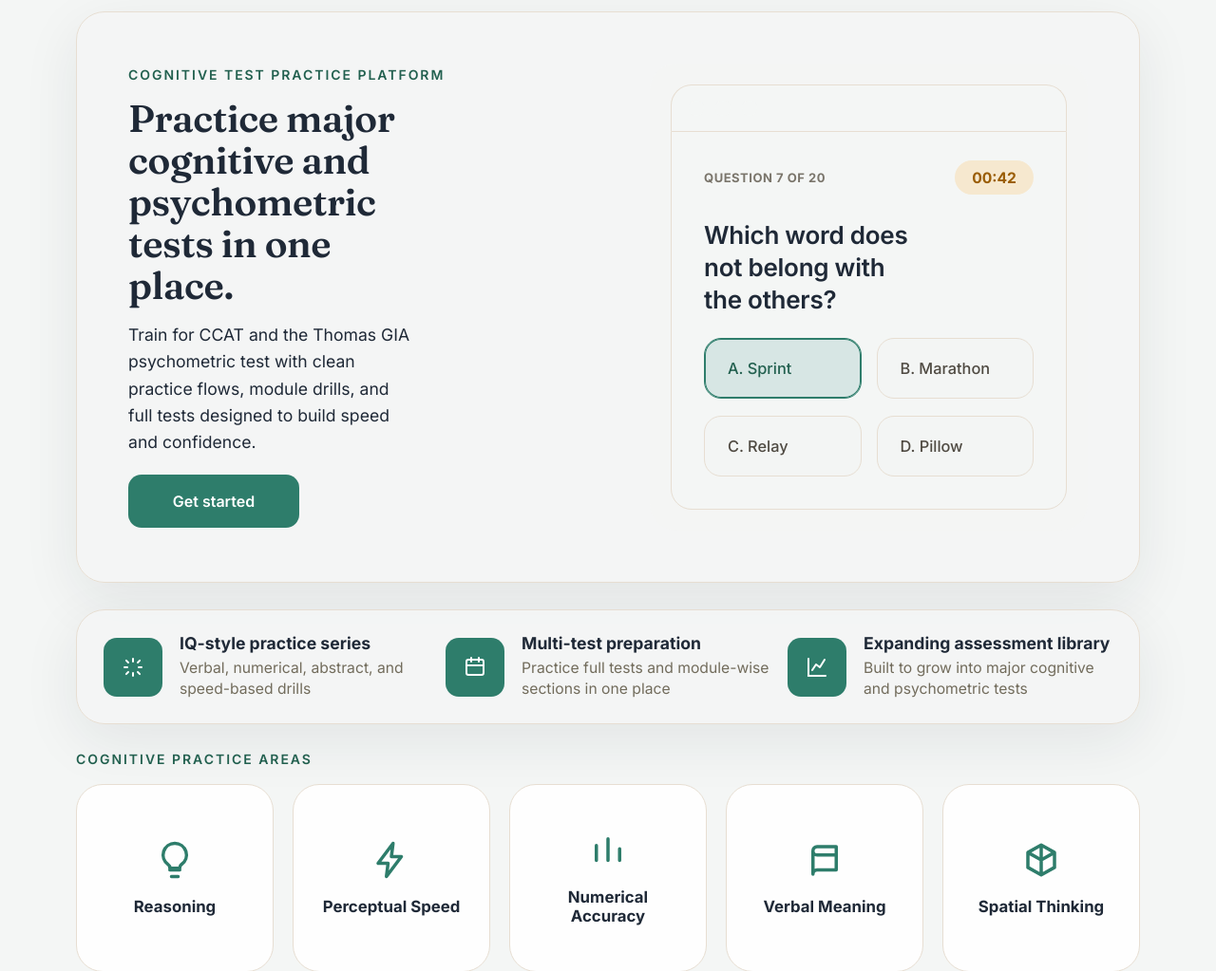
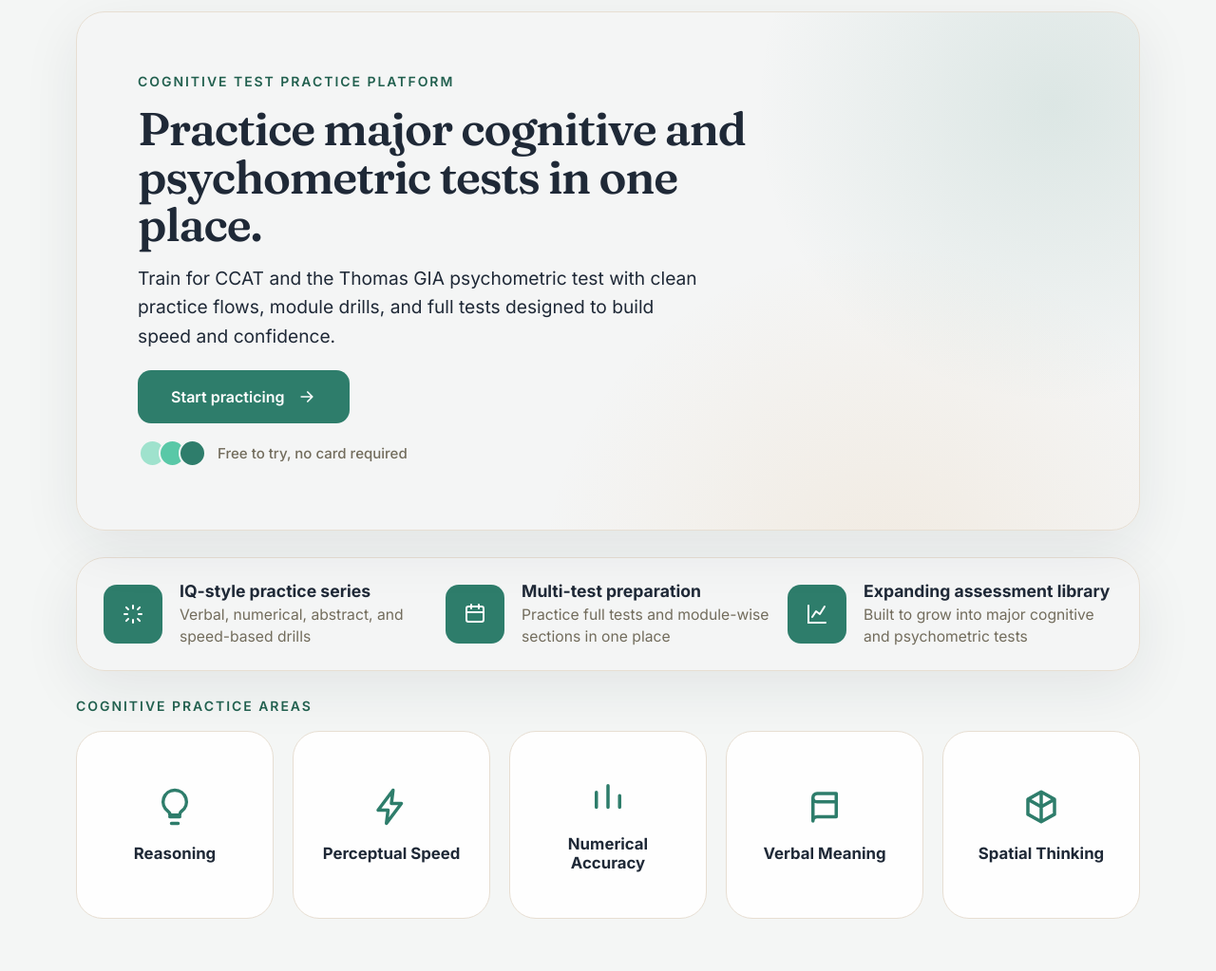
Before and after one commit to Abhijeet103/ThomasGia, a Django app: page / in a window 1280 px wide. Shown: the part 72-1095 px from the top of the page at 95% size. Run offline with Django 5.2, Linux system fonts and the light colour scheme; data comes from the database, SQL or seed files in the repository.

Commit message:
hero chnage

```diff
--- a/static/css/site.css
+++ b/static/css/site.css
@@ -440,33 +440,39 @@ body.is-loading .page-main-content {
 }
 
 .home-hero-card {
-  display: grid;
-  grid-template-columns: minmax(0, 1fr) minmax(360px, 0.92fr);
-  gap: 48px;
-  padding: 54px;
-  align-items: center;
+  position: relative;
+  overflow: hidden;
+  display: grid;
+  min-height: clamp(390px, 48vh, 500px);
+  padding: clamp(44px, 5vw, 66px);
+  align-items: center;
+  background:
+    radial-gradient(circle at 92% 18%, rgba(46, 125, 107, 0.12), transparent 28%),
+    radial-gradient(circle at 76% 112%, rgba(214, 138, 44, 0.1), transparent 35%),
+    rgba(var(--bg-rgb), 0.9);
 }
 
 .home-hero-copy {
   display: grid;
   gap: 16px;
+  width: min(100%, 1080px);
   align-content: start;
 }
 
 .home-hero-copy h1 {
   margin: 0;
-  max-width: 12ch;
-  line-height: 1.1;
-  letter-spacing: -0.01em;
-  font-size: 2.5rem;
+  max-width: 20ch;
+  line-height: 1.04;
+  letter-spacing: -0.025em;
+  font-size: clamp(2.5rem, 3.8vw, 3.75rem);
   font-family: var(--font-display);
   font-weight: 600;
 }
 
 .home-hero-copy p {
   margin: 0;
-  max-width: 27ch;
-  font-size: 1.1rem;
+  max-width: 49ch;
+  font-size: clamp(1.08rem, 1.5vw, 1.25rem);
   line-height: 1.6;
   font-family: var(--font-body);
 }
@@ -481,113 +487,64 @@ body.is-loading .page-main-content {
   font-family: var(--font-body);
 }
 
+.home-hero-actions {
+  display: flex;
+  align-items: center;
+  margin-top: 4px;
+}
+
 .home-hero-cta {
-  min-width: 180px;
-  margin-top: 4px;
+  min-width: 220px;
+  gap: 14px;
   justify-self: start;
 }
 
-.home-hero-preview {
-  display: flex;
-  justify-content: center;
-}
-
-.home-browser-frame {
-  width: min(100%, 540px);
-  padding: 22px;
-  border-radius: 28px;
-  background: rgba(var(--bg-rgb), 0.82);
-}
-
-.home-browser-topbar {
-  display: flex;
+.home-hero-cta svg {
+  width: 20px;
+  height: 20px;
+  transition: transform 180ms ease;
+}
+
+.home-hero-cta:hover svg,
+.home-hero-cta:focus-visible svg {
+  transform: translateX(4px);
+}
+
+.home-hero-trust {
+  display: flex;
+  min-height: 32px;
+  align-items: center;
   gap: 12px;
-  padding: 16px 18px;
-  border: 1px solid var(--line);
-  border-bottom: 0;
-  border-radius: 22px 22px 0 0;
-  background: rgba(var(--bg-rgb), 0.96);
-}
-
-.home-browser-topbar span {
-  width: 16px;
-  height: 16px;
-  border-radius: 999px;
-  background: rgba(var(--bg-rgb), 0.8);
-}
-
-.home-test-preview {
-  border: 1px solid var(--line);
-  border-radius: 0 0 22px 22px;
-  background: rgba(var(--bg-rgb), 0.98);
-  padding: 30px 34px 34px;
-}
-
-.home-test-preview-meta {
-  display: flex;
-  align-items: center;
-  justify-content: space-between;
-  gap: 16px;
-  margin-bottom: 26px;
-}
-
-.home-test-preview-meta strong {
-  color: #7a756b;
-  font-size: 0.8125rem;
-  letter-spacing: 0.04em;
-  text-transform: uppercase;
-  font-family: var(--font-body);
-}
-
-.home-timer-badge {
+  color: var(--muted);
+  font-size: 0.94rem;
+  font-weight: 500;
+}
+
+.home-hero-trust-marks {
   display: inline-flex;
   align-items: center;
-  justify-content: center;
-  min-height: 36px;
-  padding: 0 18px;
-  border-radius: 999px;
-  background: #f6e8cf;
-  color: #9a5d04;
-  font-family: var(--font-body);
-  font-size: 0.98rem;
-  font-weight: 700;
-}
-
-.home-test-preview h2 {
-  margin: 0 0 24px;
-  max-width: 13ch;
-  font-size: 1.625rem;
-  line-height: 1.3;
-  font-family: var(--font-body);
-  font-weight: 600;
-  letter-spacing: -0.01em;
-}
-
-.home-answer-grid {
-  display: grid;
-  grid-template-columns: repeat(2, minmax(0, 1fr));
-  gap: 18px 16px;
-}
-
-.home-answer-option {
-  min-height: 64px;
-  padding: 0 24px;
-  border: 1px solid var(--line);
-  border-radius: 18px;
-  display: flex;
-  align-items: center;
-  color: #4f4a42;
-  background: rgba(var(--bg-rgb), 0.95);
-  font-family: var(--font-body);
-  font-size: 1.02rem;
-  font-weight: 500;
-}
-
-.home-answer-option-selected {
-  border-color: var(--brand);
-  box-shadow: inset 0 0 0 1px var(--brand);
-  background: rgba(15, 118, 110, 0.12);
-  color: var(--brand-dark);
+  padding-left: 1px;
+}
+
+.home-hero-trust-marks span {
+  width: 29px;
+  height: 29px;
+  margin-left: -8px;
+  border: 2px solid var(--bg);
+  border-radius: 50%;
+  background: #9fe2cd;
+}
+
+.home-hero-trust-marks span:first-child {
+  margin-left: 0;
+}
+
+.home-hero-trust-marks span:nth-child(2) {
+  background: #59c8a7;
+}
+
+.home-hero-trust-marks span:nth-child(3) {
+  background: var(--brand);
 }
 
 .home-benefits-card {
@@ -3878,6 +3835,11 @@ body.has-open-modal {
     grid-template-columns: 1fr;
   }
 
+  .home-hero-card {
+    min-height: auto;
+    padding: 48px 32px;
+  }
+
   .footer {
     margin-top: 40px;
   }
@@ -3916,16 +3878,20 @@ body.has-open-modal {
   }
 
   .home-hero-copy h1 {
-    max-width: 12ch;
-    font-size: clamp(2.2rem, 10vw, 3.4rem);
+    max-width: 15ch;
+    font-size: clamp(2rem, 9vw, 3.05rem);
+  }
+
+  .home-hero-actions {
+    width: 100%;
   }
 
   .home-hero-cta {
     width: 100%;
   }
 
-  .home-answer-grid {
-    grid-template-columns: 1fr;
+  .home-hero-trust {
+    font-size: 0.88rem;
   }
 
   .subscription-summary-meta,
--- a/templates/pages/home.html
+++ b/templates/pages/home.html
@@ -7,28 +7,21 @@
             <span class="eyebrow">Cognitive test practice platform</span>
             <h1>Practice major cognitive and psychometric tests in one place.</h1>
             <p>Train for CCAT and the Thomas GIA psychometric test with clean practice flows, module drills, and full tests designed to build speed and confidence.</p>
-            <a href="{% url 'pages:practice' %}" class="button home-hero-cta" data-show-loader>Get started</a>
-        </div>
-        <div class="home-hero-preview">
-            <div class="home-browser-frame">
-                <div class="home-browser-topbar">
+            <div class="home-hero-actions">
+                <a href="{% url 'pages:practice' %}" class="button home-hero-cta" data-show-loader>
+                    <span>Start practicing</span>
+                    <svg viewBox="0 0 24 24" aria-hidden="true">
+                        <path d="M5 12h14M13 6l6 6-6 6" fill="none" stroke="currentColor" stroke-width="2" stroke-linecap="round" stroke-linejoin="round"/>
+                    </svg>
+                </a>
+            </div>
+            <div class="home-hero-trust">
+                <span class="home-hero-trust-marks" aria-hidden="true">
                     <span></span>
                     <span></span>
                     <span></span>
-                </div>
-                <div class="home-test-preview">
-                    <div class="home-test-preview-meta">
-                        <strong>Question 7 of 20</strong>
-                        <span class="home-timer-badge">00:42</span>
-                    </div>
-                    <h2>Which word does not belong with the others?</h2>
-                    <div class="home-answer-grid">
-                        <div class="home-answer-option home-answer-option-selected">A. Sprint</div>
-                        <div class="home-answer-option">B. Marathon</div>
-                        <div class="home-answer-option">C. Relay</div>
-                        <div class="home-answer-option">D. Pillow</div>
-                    </div>
-                </div>
+                </span>
+                <span>Free to try, no card required</span>
             </div>
         </div>
     </article>
```
